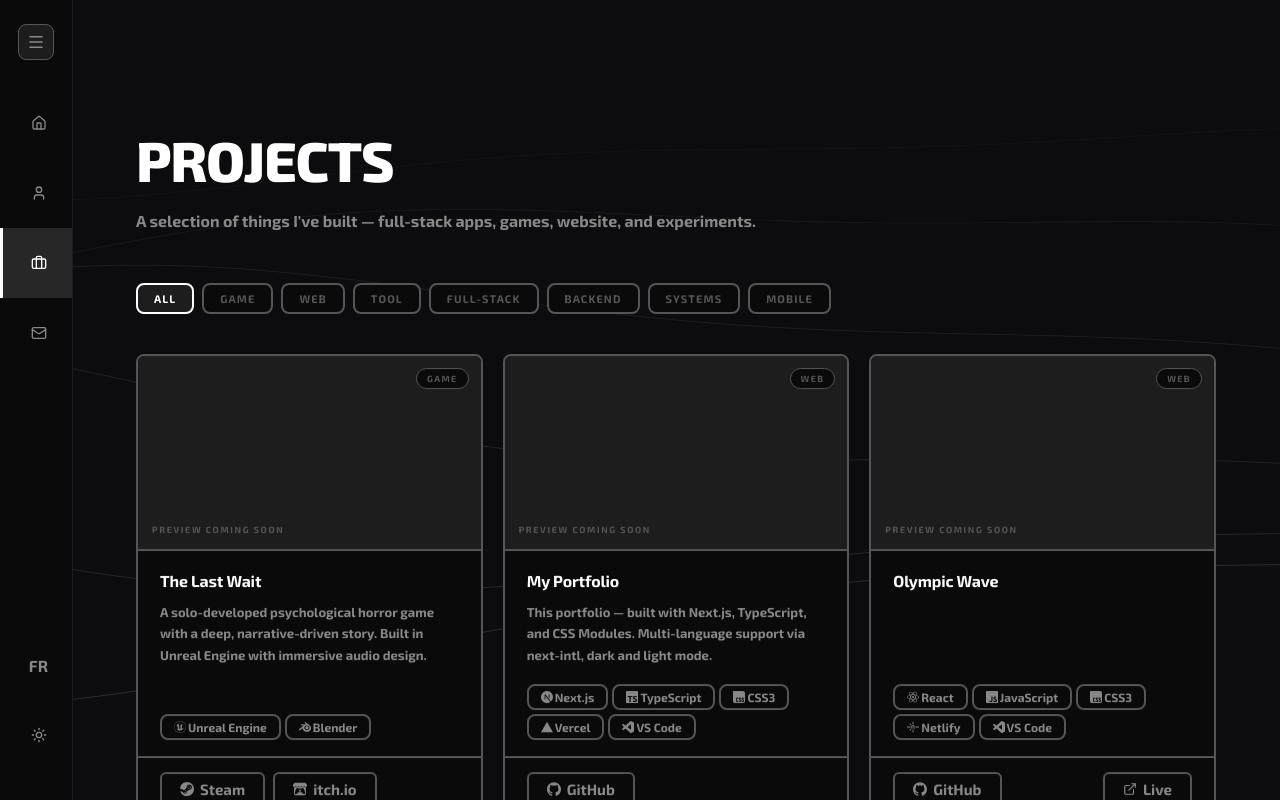
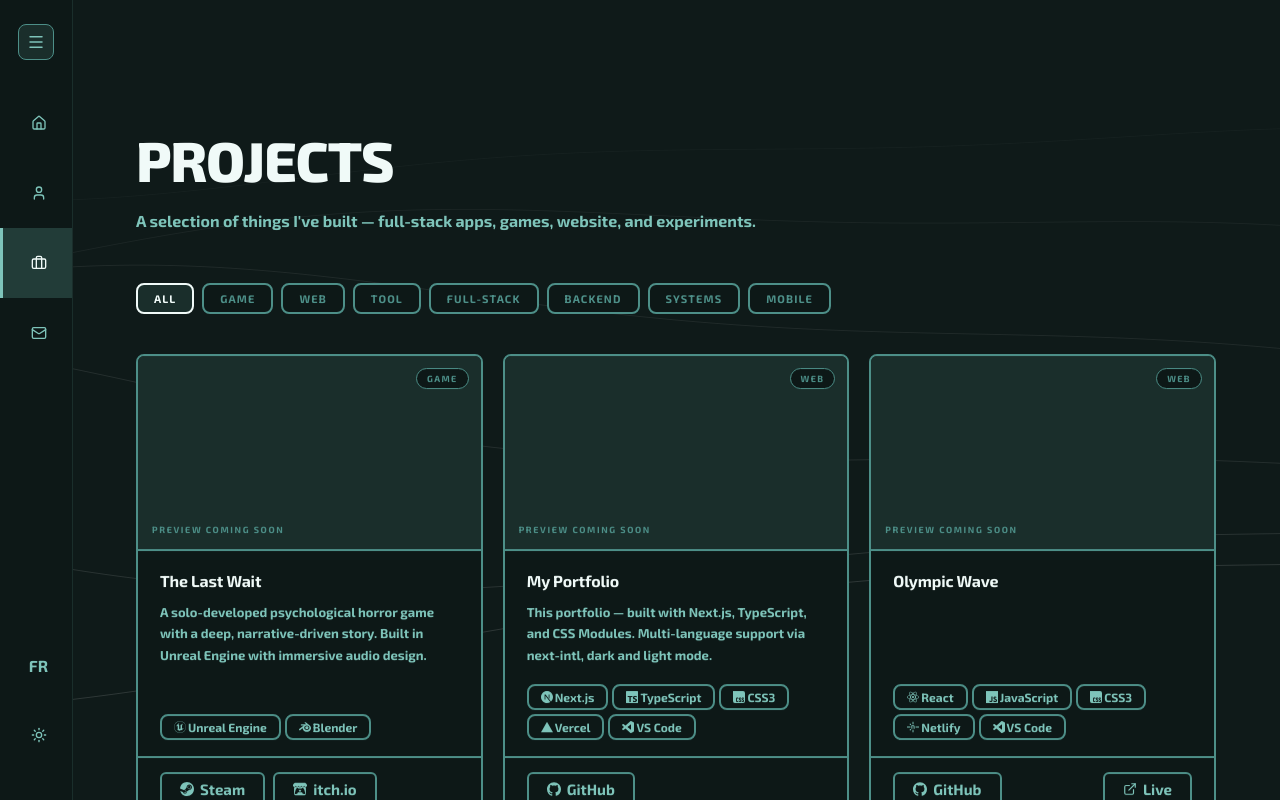
Before and after one commit to BenoitTrem/benoit-tremblay-portfolio, a Next.js app: page /projects in a window 1280 px wide. Built offline with nearby package versions, Linux system fonts and the light colour scheme.

Commit message:
Change the color of the site and little change on the footer.

```diff
--- a/app/components/Intro.module.css
+++ b/app/components/Intro.module.css
@@ -2,7 +2,7 @@
   position: fixed;
   inset: 0;
   z-index: 999;
-  background-color: #0c0c0e;
+  background-color: var(--bg);
   display: flex;
   align-items: center;
   justify-content: center;
@@ -49,21 +49,21 @@
   font-weight: 700;
   letter-spacing: 4px;
   text-transform: uppercase;
-  color: rgba(255, 255, 255, 0.45);
+  color: var(--text-muted);
   margin: 0;
 }
 
 .barTrack {
   width: 100%;
   height: 3px;
-  background-color: rgba(255, 255, 255, 0.12);
+  background-color: var(--border-2);
   border-radius: 99px;
   overflow: hidden;
 }
 
 .barFill {
   height: 100%;
-  background-color: #ffffff;
+  background-color: var(--text-primary);
   border-radius: 99px;
   transition: width 0.4s cubic-bezier(0.4, 0, 0.2, 1);
 }
@@ -71,7 +71,7 @@
 .percent {
   font-size: 13px;
   font-weight: 600;
-  color: rgba(255, 255, 255, 0.45);
+  color: var(--text-muted);
   margin: 0;
   letter-spacing: 1px;
   font-variant-numeric: tabular-nums;
@@ -92,7 +92,7 @@
     transform 0.6s ease 0.2s;
   font-size: 2rem;
   font-weight: 800;
-  color: #ffffff;
+  color: var(--text-secondary);
   margin: 0 0 12px 0;
   white-space: nowrap;
 }
@@ -105,11 +105,11 @@
     transform 0.6s ease 0.2s;
   width: clamp(280px, 55vw, 520px);
   height: 2px;
-  background-color: linear-gradient(
+  background: linear-gradient(
     90deg,
     transparent,
-    rgba(255, 255, 255, 0.2) 20%,
-    rgba(255, 255, 255, 0.2) 80%,
+    var(--border-2) 20%,
+    var(--border-2) 80%,
     transparent
   );
   margin-bottom: 48px;
@@ -124,7 +124,7 @@
 .name {
   font-size: clamp(40px, 7vw, 80px);
   font-weight: 800;
-  color: #ffffff;
+  color: var(--text-primary);
   margin: 0;
   letter-spacing: -2px;
   line-height: 1;
--- a/app/components/Intro.tsx
+++ b/app/components/Intro.tsx
@@ -63,7 +63,10 @@ export default function Intro({ onDone }: { onDone: () => void }) {
     const animate = () => {
       t++;
       waves.forEach((w, i) => {
-        paths[i].setAttribute("stroke", `rgba(255,255,255,${w.alpha})`);
+        paths[i].setAttribute(
+          "stroke",
+          `rgba(var(--text-primary-rgb), ${w.alpha})`,
+        );
         paths[i].setAttribute("stroke-width", String(w.width));
         paths[i].setAttribute("d", buildPath(w));
       });
--- a/app/globals.css
+++ b/app/globals.css
@@ -2,35 +2,35 @@
 
 :root,
 [data-theme="dark"] {
-  --bg: #0c0c0e;
-  --surface: #0a0a0a;
-  --surface-2: #1d1d1d;
-  --surface-3: #272727;
-  --border: #1d1d1d;
-  --border-2: #2a2a2a;
-  --text-primary: #ffffff;
-  --text-secondary: #888888;
-  --text-muted: #555555;
-  --sidebar-bg: #0a0a0a;
-  --topbar-bg: #0a0a0a;
-  --shadow-hover: 0 24px 60px rgba(255, 255, 255, 1);
-  --card-border-bottom: #555555;
+  --bg: #0f1a19;
+  --surface: #0d1817;
+  --surface-2: #1a2e2b;
+  --surface-3: #223c38;
+  --border: #1a2e2b;
+  --border-2: #2a4a46;
+  --text-primary: #f0faf8;
+  --text-secondary: #7ec4ba;
+  --text-muted: #4d8f88;
+  --sidebar-bg: #0d1817;
+  --topbar-bg: #0d1817;
+  --shadow-hover: 0 24px 60px rgba(240, 250, 248, 1);
+  --card-border-bottom: #4d8f88;
 }
 
 [data-theme="light"] {
-  --bg: #ffffff;
-  --surface: #eeeeea;
-  --surface-2: #c8c8c4;
-  --surface-3: #b8b8b4;
-  --border: #d8d8d4;
-  --border-2: #c4c4c0;
-  --text-primary: #0a0a0a;
-  --text-secondary: #555555;
-  --text-muted: #999999;
-  --sidebar-bg: #e8e8e4;
-  --topbar-bg: #e8e8e4;
-  --shadow-hover: 0 24px 60px rgba(0, 0, 0, 1);
-  --card-border-bottom: #8a8a86;
+  --bg: #e8f7f4;
+  --surface: #d4f0ea;
+  --surface-2: #a8d8ce;
+  --surface-3: #92ccc2;
+  --border: #b8e4da;
+  --border-2: #a0d4ca;
+  --text-primary: #040806;
+  --text-secondary: #1a4f4a;
+  --text-muted: #3d7a72;
+  --sidebar-bg: #cceee8;
+  --topbar-bg: #cceee8;
+  --shadow-hover: 0 24px 60px rgba(4, 8, 6, 1);
+  --card-border-bottom: #3d7a72;
 }
 
 html,
@@ -152,6 +152,7 @@ body {
 }
 
 .footer-link {
+  position: relative;
   display: flex;
   align-items: center;
   gap: 8px;
@@ -160,10 +161,33 @@ body {
   font-size: 14px;
   font-weight: 500;
   transition: color 0.2s ease;
+  width: fit-content;
 }
 
-.footer-link:hover {
-  color: var(--text-primary);
+.footer-link::after {
+  content: "";
+  position: absolute;
+  left: 0;
+  bottom: -3px;
+  width: 100%;
+  height: 2px;
+  background: currentColor;
+  transform: scaleX(0);
+  transform-origin: left;
+  transition: transform 0.3s ease;
+}
+.footer-link:active {
+  color: var(--text-secondary);
+}
+
+@media (hover: hover) {
+  .footer-link:hover {
+    color: var(--text-primary);
+  }
+
+  .footer-link:hover::after {
+    transform: scaleX(1);
+  }
 }
 
 .footer-bottom {
@@ -179,6 +203,7 @@ body {
   left: 0;
   width: 280px;
   height: 100vh;
+  height: 100dvh;
   background-color: var(--sidebar-bg);
   display: flex;
   flex-direction: column;
@@ -193,6 +218,7 @@ body {
     border-color 0.3s ease;
   overflow-x: hidden;
   overflow-y: auto;
+  min-height: 0;
 }
 .sidebar.revealed {
   opacity: 1;
@@ -280,11 +306,12 @@ body {
 .sidebar-link:hover {
   color: var(--text-primary);
   background-color: var(--surface-2);
+  border-left-color: var(--text-primary);
 }
 
 .sidebar-link.active {
   color: var(--text-primary);
-  border-left-color: var(--text-primary);
+  border-left-color: var(--text-secondary);
   background-color: var(--surface-3);
 }
 
@@ -315,8 +342,8 @@ body {
 }
 
 .sidebar-link.active .sidebar-link-icon {
-  background-color: var(--text-primary);
-  border: 1px solid var(--text-primary);
+  background-color: var(--text-secondary);
+  border: 1px solid var(--text-secondary);
   color: var(--bg);
 }
 
@@ -474,7 +501,7 @@ body {
   transform: translateY(0);
 }
 
-@media (max-width: 768px) {
+@media (max-width: 768px), (max-height: 500px) and (orientation: landscape) {
   .sidebar {
     display: none;
   }
@@ -521,7 +548,7 @@ body {
 .divider_2 {
   width: 100%;
   height: 1px;
-  background-color: linear-gradient(
+  background: linear-gradient(
     90deg,
     transparent,
     var(--border) 35%,
@@ -533,7 +560,7 @@ body {
 .divider_3 {
   width: 100%;
   height: 3px;
-  background-color: linear-gradient(
+  background: linear-gradient(
     90deg,
     transparent,
     var(--border) 35%,
@@ -546,7 +573,7 @@ body {
   .divider_2 {
     width: 100%;
     height: 1px;
-    background-color: linear-gradient(
+    background: linear-gradient(
       90deg,
       transparent,
       var(--border) 35%,
@@ -643,6 +670,12 @@ body {
   display: flex;
   flex-direction: column;
   margin-bottom: 54px;
+  flex-shrink: 0;
+  position: sticky;
+  bottom: 0;
+  background-color: var(--sidebar-bg);
+  padding-top: 8px;
+  z-index: 1;
 }
 
 .sidebar-theme-toggle {
--- a/app/page.tsx
+++ b/app/page.tsx
@@ -6,6 +6,7 @@ import { Code2, Layers, Mail, ArrowRight, Download } from "lucide-react";
 import { useLocale } from "./lib/LocaleContext";
 import { getT } from "./lib/translations";
 import Image from "next/image";
+import * as simpleIcons from "simple-icons";
 
 const TICKER_ITEMS = [
   "Next.js",
@@ -155,7 +156,10 @@ export default function Home() {
               rel="noopener noreferrer"
               className={styles.ctaPrimary}
             >
-              GitHub <ArrowRight size={13} />
+              <svg viewBox="0 0 24 24">
+                <path d={simpleIcons.siGithub.path} fill="currentColor" />
+              </svg>
+              GitHub
             </a>
           </div>
         </div>
--- a/app/projects/projects.module.css
+++ b/app/projects/projects.module.css
@@ -74,28 +74,34 @@
   padding: 7px 16px;
   border-radius: 8px;
   border: 2px solid var(--card-border-bottom);
+  box-shadow: 0 0 0 var(--card-border-bottom);
   background-color: var(--surface);
   color: var(--text-muted);
   cursor: pointer;
   font-family: inherit;
   transition:
-    border-color 0.2s,
-    color 0.2s,
-    background-color 0.2s,
-    transform 0.2s;
+    opacity 0.2s ease,
+    transform 0.4s ease,
+    box-shadow 0.4s ease,
+    background-color 0.4s;
 }
 
 .filterBtn:hover {
-  border-color: var(--text-secondary);
-  color: var(--text-primary);
   background-color: var(--surface-2);
-  transform: translateY(-2px);
+  transform: translateY(-5px);
+  box-shadow: 0 5px 0 var(--card-border-bottom);
 }
 
 .filterBtnActive {
   border-color: var(--text-primary);
   color: var(--text-primary);
   background-color: var(--surface-2);
+  box-shadow: 0 0 0 var(--text-primary);
+}
+.filterBtnActive:hover {
+  background-color: var(--surface-2);
+  transform: translateY(-5px);
+  box-shadow: 0 5px 0 var(--text-primary);
 }
 
 .grid {
```
Also changed, not shown: app/home.module.css (+13 -5 lines).
